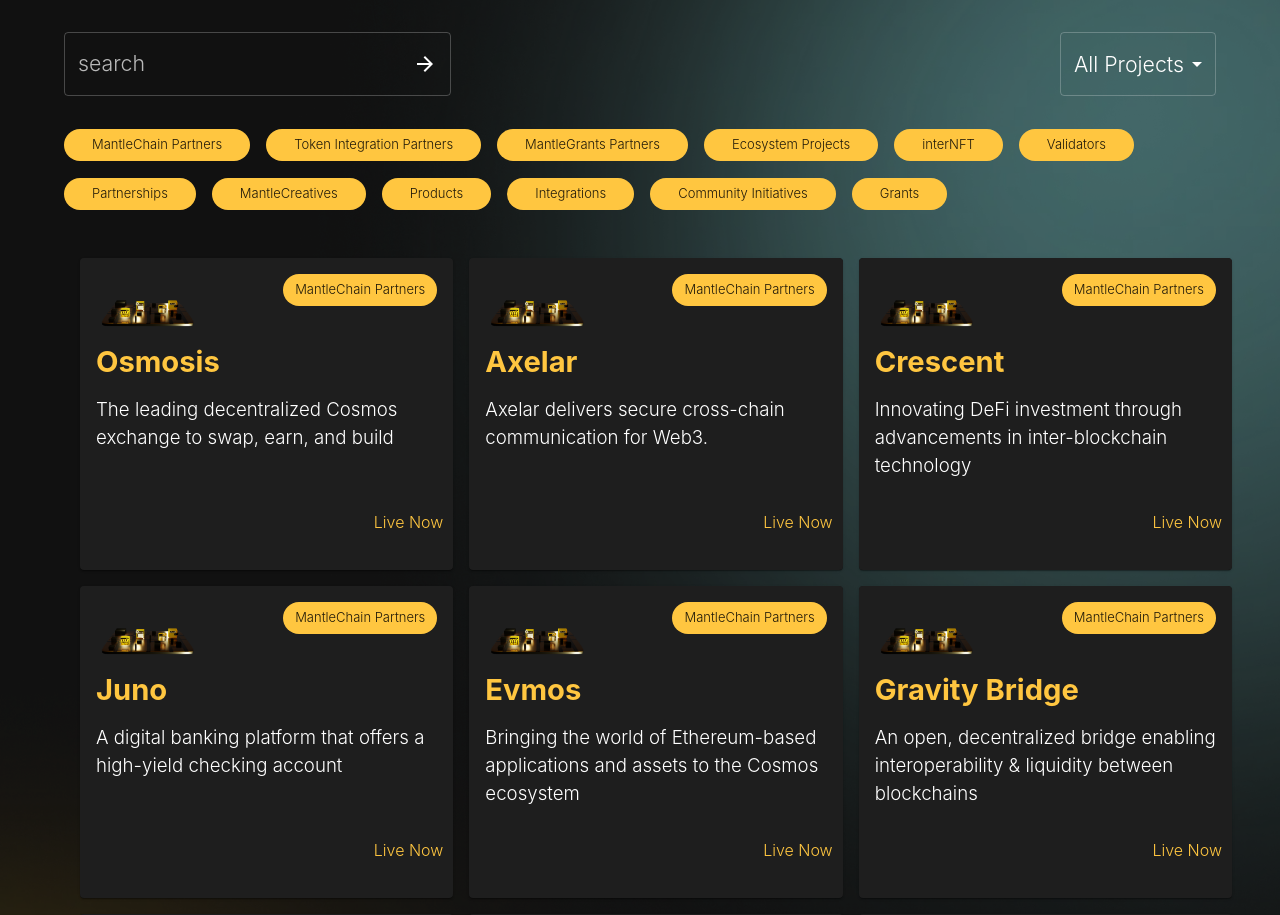
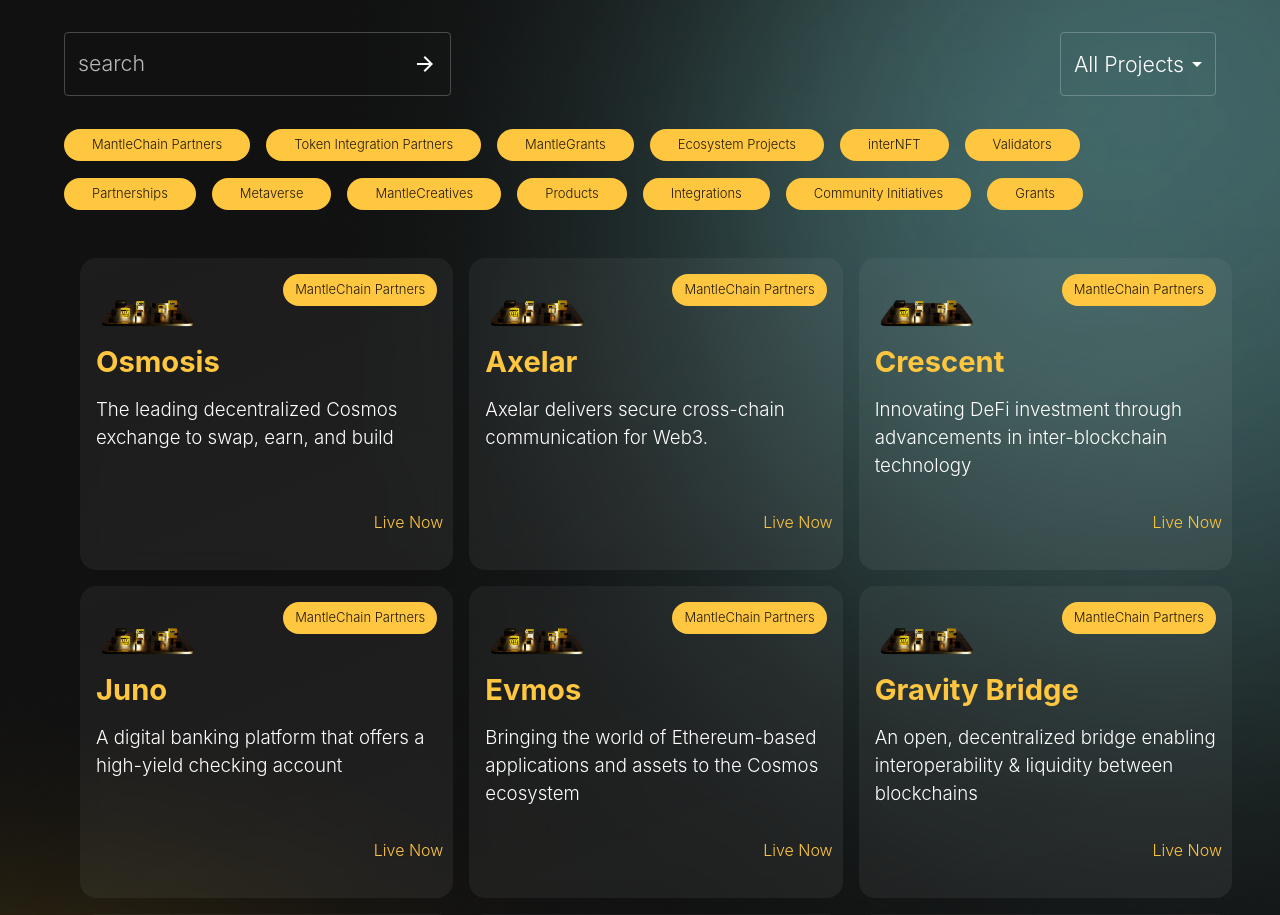
Before and after one commit to AssetMantle/website, a Next.js app: page /ecosystems in a window 1280 px wide. Shown: the part 960-1875 px from the top of the page. Built offline with nearby package versions, Linux system fonts and the light colour scheme.

Commit message:
added more descriptions; removed card content element; removed button base

```diff
--- a/views/EcosystemsLowerSection.js
+++ b/views/EcosystemsLowerSection.js
@@ -89,14 +89,14 @@ const configData = [
   },
   {
     name: "RushRaids",
-    filters: ["MantleGrants Partners", "Ecosystem Projects", "MantleLabs"],
+    filters: ["MantleGrants", "Ecosystem Projects", "MantleLabs"],
     description:
       "First Multiplayer Battle Royale Game where you play and earn Cryptos",
   },
   {
     name: "MyriadFlow",
     filters: [
-      "MantleGrants Partners",
+      "MantleGrants",
       "Ecosystem Projects",
       "interNFT",
       "AssetMantle Ecosystem",
@@ -105,19 +105,19 @@ const configData = [
   },
   {
     name: "GlitchCandies",
-    filters: ["MantleGrants Partners", "MantleLabs"],
+    filters: ["MantleGrants", "MantleLabs"],
     description:
       "Hand made collection of evolving sculptures, minted on Cosmos ecosystem",
   },
   {
     name: "Kevin Harrison",
-    filters: ["MantleGrants Partners", "MantleLabs"],
+    filters: ["MantleGrants", "MantleLabs"],
     description:
       "A proof-of-ownership Discord bot for NFTs on AssetMantle with selective access control based on various criteria",
   },
   {
     name: "LumosLabs",
-    filters: ["MantleGrants Partners", "MantleLabs"],
+    filters: ["MantleGrants", "MantleLabs"],
     description:
       "A world built for developers, designed to open access to Web3 opportunities",
   },
@@ -206,18 +206,13 @@ const configData = [
   },
   {
     name: "Tanukiverse",
-    filters: ["Partnerships", "MantleLabs"],
+    filters: ["Partnerships", "Metaverse", "MantleLabs"],
     description:
       "A community driven explore-to-earn game governed by Tanuki NFTs",
   },
   {
-    name: "Metaverse",
-    filters: ["Partnerships", "MantleLabs"],
-    description: "description",
-  },
-  {
     name: "Vorlds",
-    filters: ["Partnerships", "MantleLabs"],
+    filters: ["Partnerships", "Metaverse", "MantleLabs"],
     description:
       "A creator based Metaverse platform that supports Polkadot & Ethereum ecosystems",
   },
@@ -277,15 +272,11 @@ const configData = [
   {
     name: "Membership NFTs",
     filters: ["MantleCreatives", "AssetMantle Ecosystem"],
-    description: "description",
+    description:
+      "An access to unlock a variety of exclusive utilities and rewards from the MantleEcosystem ",
   },
   {
     name: "Mantlers",
-    filters: ["MantleCreatives", "AssetMantle Ecosystem"],
-    description: "description",
-  },
-  {
-    name: "AssMan NFTs",
     filters: ["MantleCreatives", "AssetMantle Ecosystem"],
     description: "description",
   },
@@ -299,17 +290,17 @@ const configData = [
     name: "MantleBuilder",
     filters: ["Products", "AssetMantle Ecosystem"],
     description:
-      "A no-code, customizable NFT marketplace builder helping creators build their own custom-branded NFT storefronts.",
+      "A no-code, customizable NFT marketplace builder helping creators build their own custom-branded NFT storefronts",
   },
   {
     name: "MantleWallet",
     filters: ["Products", "Integrations", "AssetMantle Ecosystem"],
-    description: "description",
+    description: "A non-custodial blockchain wallet for AssetMantle chain",
   },
   {
     name: "Mantle-1(AssetMantle Chain)",
     filters: ["Products", "AssetMantle Ecosystem"],
-    description: "description",
+    description: "Layer 1 interoperable chain",
   },
   {
     name: "$MNTL(AssetMantle Token)",
@@ -324,22 +315,19 @@ const configData = [
   {
     name: "AsGuard(AssetMantle Validator)",
     filters: ["Products", "AssetMantle Ecosystem"],
-    description: "description",
+    description: "Guarding your staked assets",
   },
   {
     name: "interNFT",
     filters: ["Community Initiatives", "AssetMantle Ecosystem"],
-    description: "description",
+    description:
+      "A community-led initiative to develop Interchain standards for Non-fungible Tokens ",
   },
   {
     name: "Artist4Web3",
     filters: ["Community Initiatives", "AssetMantle Ecosystem"],
-    description: "description",
-  },
-  {
-    name: "MantleArmy",
-    filters: ["Community Initiatives", "AssetMantle Ecosystem"],
-    description: "description",
+    description:
+      "A community initiative to increase the awareness and knowledge about NFTs and help onboard artists to Web3",
   },
   {
     name: "Xtrathin",
@@ -552,22 +540,20 @@ export default function EcosystemsPageLowerSection() {
                   xs={12}
                   md={4}
                 >
-                  <ButtonBase href="/">
-                    <Card sx={optionStyles}>
-                      <Paper
+                  <Card
+                    variant="translucent"
                     sx={{
+                      maxWidth: { xs: "400px" },
+                      display: "flex",
+                      flexDirection: "column",
                       height: "312px",
-                          display: "flex",
                       flexDirection: "column",
                       justifyContent: "space-between",
                     }}
                   >
                     <CardContent>
                       <Stack justifyContent="space-between" spacing={2}>
-                            <Stack
-                              direction="row"
-                              justifyContent="space-between"
-                            >
+                        <Stack direction="row" justifyContent="space-between">
                           <img
                             width="30%"
                             src="/images/hero/mantlePlace.png"
@@ -595,9 +581,7 @@ export default function EcosystemsPageLowerSection() {
                         Live Now
                       </Typography>
                     </Box>
-                      </Paper>
                   </Card>
-                  </ButtonBase>
                 </Grid>
               );
             })}
```
Also changed, not shown: views/UniverseSection.js (+1 -6 lines). Lines whose indentation alone changed are shown as unchanged.
